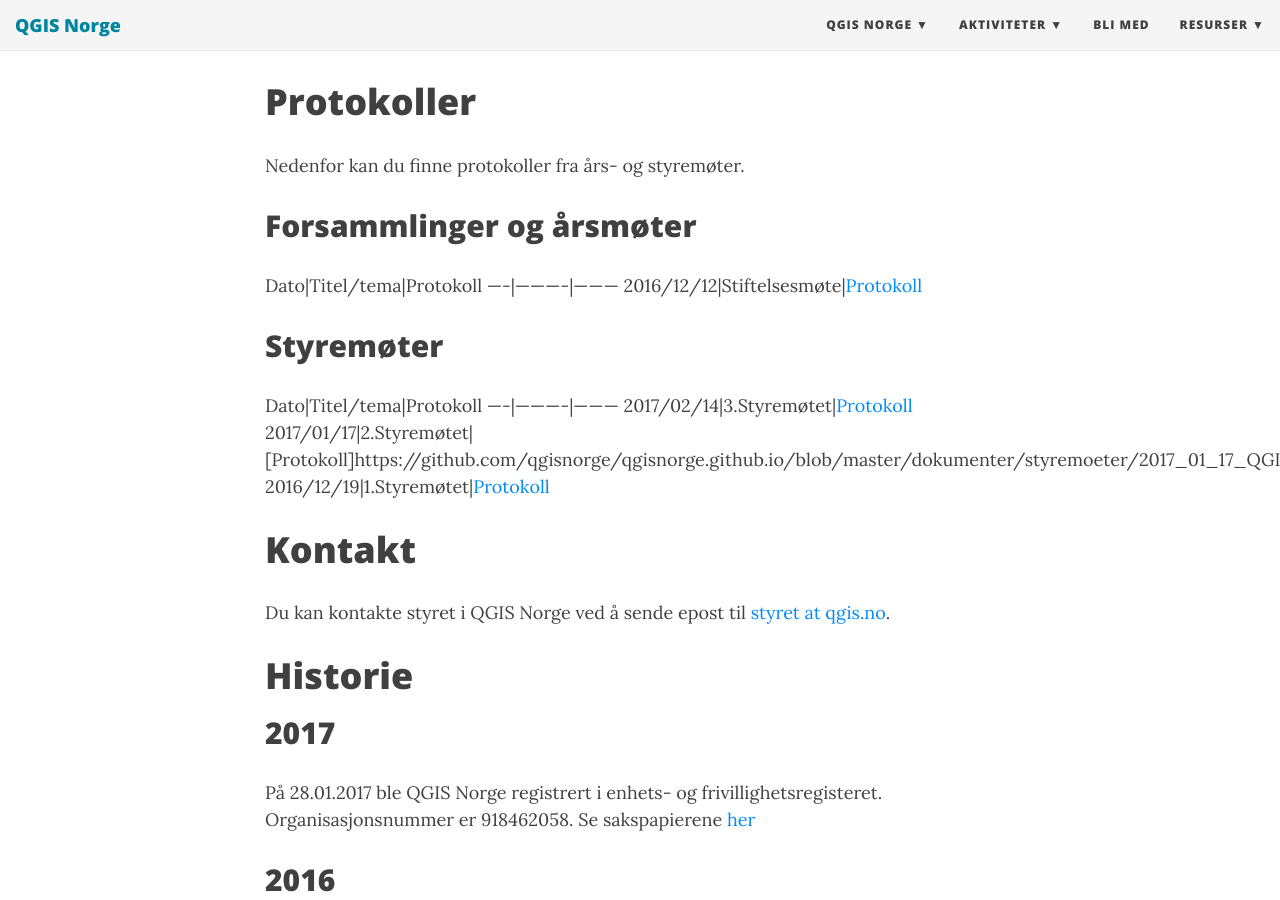
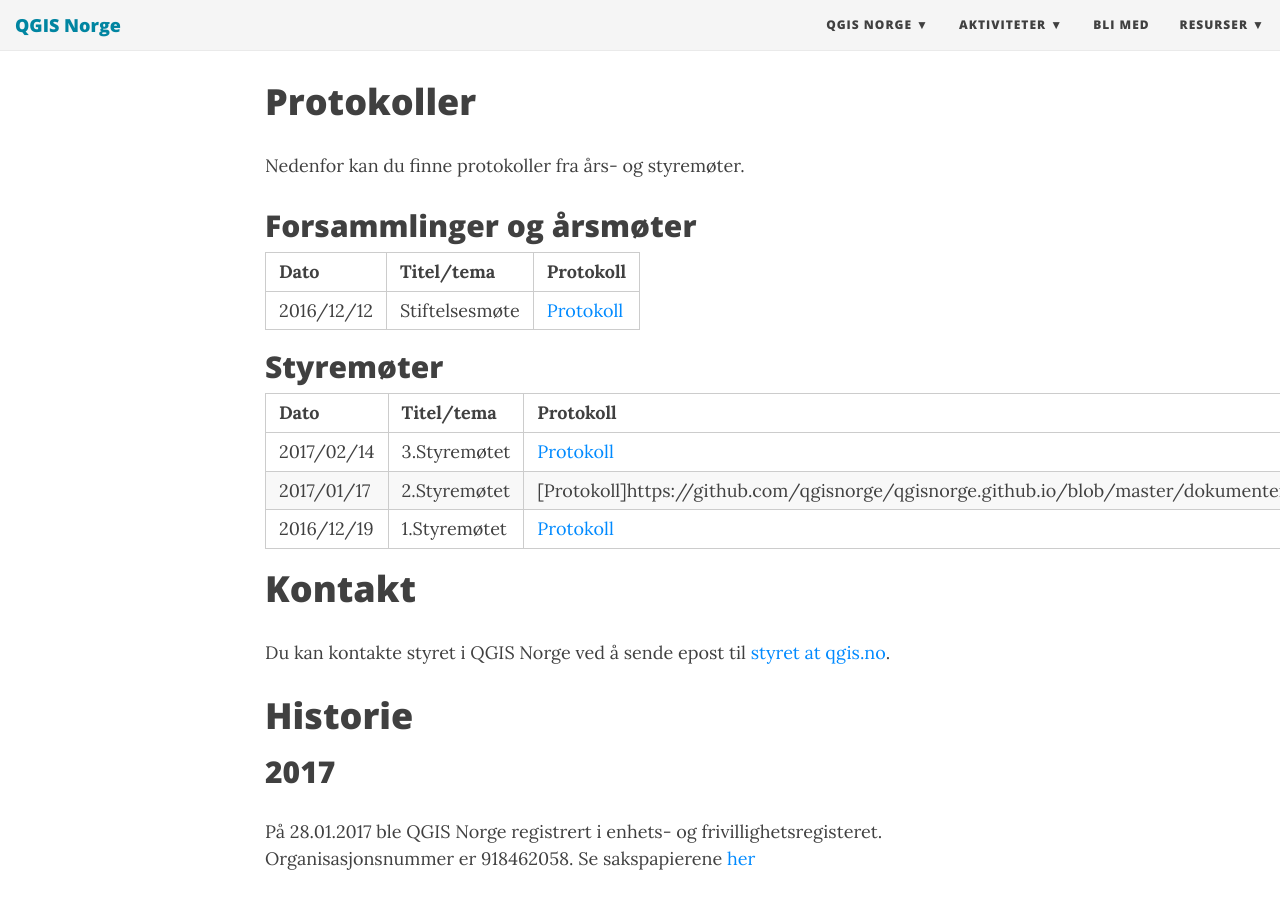
Before and after one commit to qgisnorge/qgisnorge.github.io, a Jekyll site: the page built from omoss.md, in a window 1280 px wide and 900 px high, scrolled down 615 px. Built offline with Jekyll 4.4.1, drawn with Linux system fonts in a browser that asks for light colours; nearby versions of some CDN libraries.

```diff
--- a/omoss.md
+++ b/omoss.md
@@ -20,16 +20,18 @@
 Nedenfor kan du finne protokoller fra års- og styremøter.
 
 ## Forsammlinger og årsmøter
-Dato|Titel/tema|Protokoll
-----|----------|---------
-2016/12/12|Stiftelsesmøte|[Protokoll](https://github.com/qgisnorge/qgisnorge.github.io/blob/master/dokumenter/Stiftelsesmoete_QGIS_Norge.pdf)
+
+|Dato|Titel/tema|Protokoll|
+|----|----------|---------|
+|2016/12/12|Stiftelsesmøte|[Protokoll](https://github.com/qgisnorge/qgisnorge.github.io/blob/master/dokumenter/Stiftelsesmoete_QGIS_Norge.pdf)|
 
 ## Styremøter
-Dato|Titel/tema|Protokoll
-----|----------|---------
-2017/02/14|3.Styremøtet|[Protokoll](https://github.com/qgisnorge/qgisnorge.github.io/blob/master/dokumenter/styremoeter/2017_02_14_QGIS_Norge_Styremoete_0003.docx)
-2017/01/17|2.Styremøtet|[Protokoll]https://github.com/qgisnorge/qgisnorge.github.io/blob/master/dokumenter/styremoeter/2017_01_17_QGIS_Norge_Styremoete_0002.docx)
-2016/12/19|1.Styremøtet|[Protokoll](https://github.com/qgisnorge/qgisnorge.github.io/blob/master/dokumenter/styremoeter/2016_12_19_QGIS_Norge_Styremoete_0001.docx)
+
+|Dato|Titel/tema|Protokoll|
+|----|----------|---------|
+|2017/02/14|3.Styremøtet|[Protokoll](https://github.com/qgisnorge/qgisnorge.github.io/blob/master/dokumenter/styremoeter/2017_02_14_QGIS_Norge_Styremoete_0003.docx)|
+|2017/01/17|2.Styremøtet|[Protokoll]https://github.com/qgisnorge/qgisnorge.github.io/blob/master/dokumenter/styremoeter/2017_01_17_QGIS_Norge_Styremoete_0002.docx)|
+|2016/12/19|1.Styremøtet|[Protokoll](https://github.com/qgisnorge/qgisnorge.github.io/blob/master/dokumenter/styremoeter/2016_12_19_QGIS_Norge_Styremoete_0001.docx)|
 
 
 # Kontakt
```
